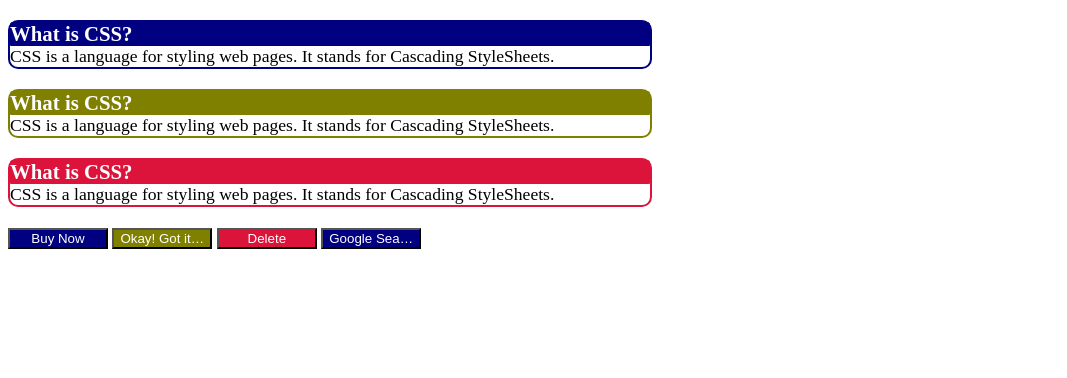
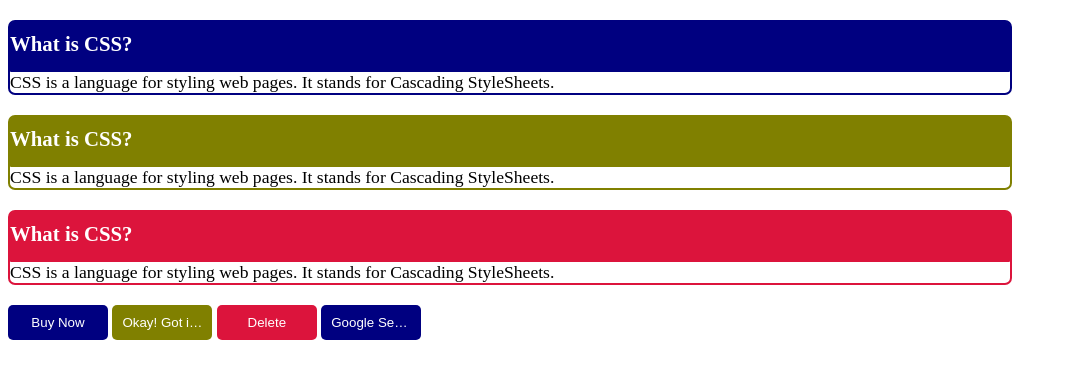
Before and after one commit to khushbu212/Assignment2, a plain HTML site: page index.html in a window 1280 px wide. Shown: the whole page, without its empty margins (0-1067 px from the left). Drawn offline with Linux system fonts and the light colour scheme.

Commit message:
Update styles.css

```diff
--- a/css/styles.css
+++ b/css/styles.css
@@ -29,7 +29,7 @@
 {
     padding-left: 0%;
     padding-right: 0%;
-    border-radius: 10px 10px 10px 10px;
+    border-radius: 7px;
     width: 40rem;
 }
     .hd{
@@ -43,7 +43,25 @@ body{
     font-size: 1.1rem;
     font-weight: 400;
 }
-button{width: 100px;
+button-margin{
+
+    margin: 20px;
+}
+button{
+
+    width: 100px;
 overflow: hidden ;
 text-overflow: ellipsis;
-white-space: nowrap;}
+white-space: nowrap;
+    padding: 10px;
+    border: 0px;
+    border-radius: 5px;
+}
+.hd,.mg{
+
+width:1000px;
+}
+.hd,.content
+{padding-top: 10px;
+    height:40px;
+}
```
